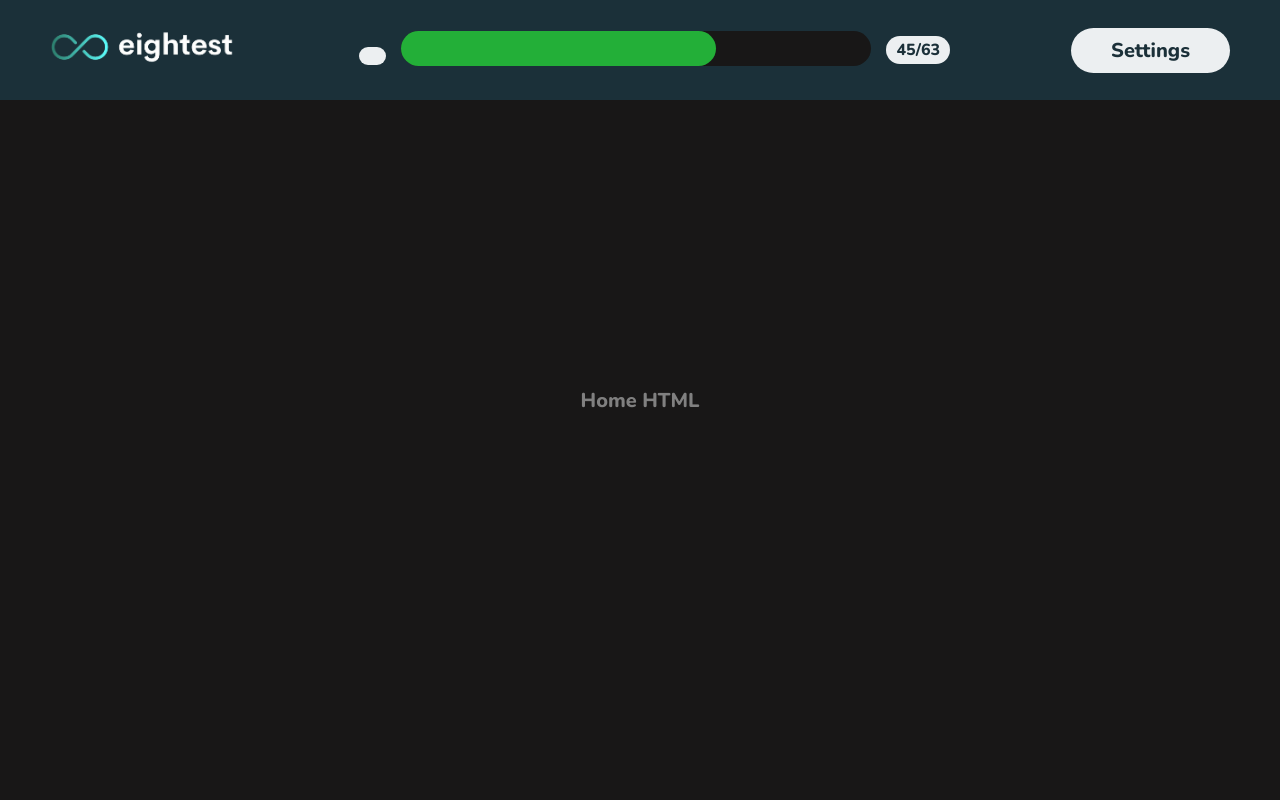
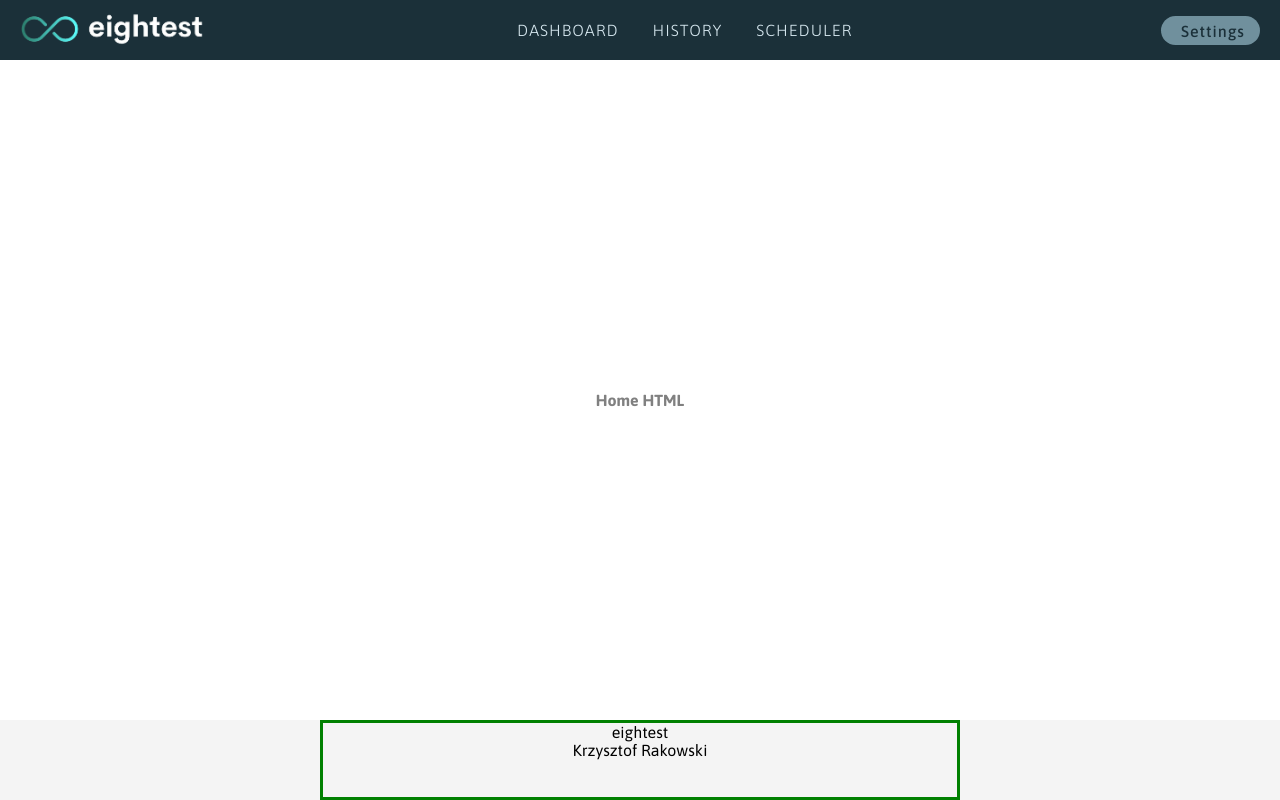
Before and after one commit to Alraku/eightest, a Django app: page / in a window 1280 px wide. Run offline with Django 4.2, Linux system fonts and the light colour scheme.

Commit message:
Redesigned navbar, added footer

```diff
--- /dev/null
+++ b/eightest/gui/static/styles/footer.css
@@ -0,0 +1,23 @@
+.footer {
+    position: fixed;
+    left: 0;
+    bottom: 0;
+    width: 100%;
+    height: 80px;
+    background-color: #F4F4F4;
+    text-align: center;
+  }
+
+.center-footer {
+    height: 80px;
+    margin: auto;
+    width: 50%;
+    border: 3px solid green;
+    text-align: center;
+    color: black;
+}
+
+.center-footer p {
+    text-align: center;
+    vertical-align: middle;
+}
--- a/eightest/gui/static/styles/home.css
+++ b/eightest/gui/static/styles/home.css
@@ -1,5 +1,5 @@
 body{
-    background-color: rgb(24, 23, 23);
+    /* background-color: rgb(24, 23, 23); */
 }
 
 .home {
--- a/eightest/gui/static/styles/navbar.css
+++ b/eightest/gui/static/styles/navbar.css
@@ -1,25 +1,27 @@
-@import url('https://fonts.googleapis.com/css2?family=Nunito:wght@400;800&display=swap');
+@import url('https://fonts.googleapis.com/css2?family=Asap:wght@300;400;500;600;700&display=swap');
 
 *{
     box-sizing: border-box;
     margin: 0;
     padding: 0;
-    font-family: 'Nunito', sans-serif;
-    font-size: 20px;
+    font-family: 'Asap', sans-serif;
+    font-size: 16px;
 }
 
-.navbar{
+.navbar {
     background-color: #1b3039;
     display: flex;
     justify-content: space-between;
     align-items: center;
-    height: 100px;
-    padding: 50px 50px;
+    height: 60px;
+    padding: 5px 20px;
 }
 
-.navbar .logo{
+.navbar .logo {
+    align-items: center;
     cursor: pointer;
-    display: flex;
+    text-align: center;
+    vertical-align: middle;
 }
 
 .navbar .logo img{
@@ -27,31 +29,43 @@
     width: auto;
 }
 
-
-.navbar .nav-links a{
-    font-size: 700;
-    color: #eceff1;
-    text-decoration: none;
+.navbar .nav-links li {
+    display: inline-block;
+    font-weight: 300;
+    color: #d4e5ed;
+    cursor: pointer;
+    letter-spacing: 1px;
+    font-size: 12px;
+    margin: 0 15px;
+    border-bottom: 1px solid transparent;
+    transition: all .5s ease-in;
 }
 
-.navbar .nav-links li a:hover{
-    color: #ffbc0e;
+.navbar .nav-links li:hover{
+    border-bottom: 1px solid #919ca1;
 }
 
-.navbar .btn button{
+.navbar .button button {
     color: #1b3039;
     border: none;
     cursor: pointer;
-    padding: 9px 40px;
-    background: #eceff1;
+    padding: 4px 15px 4px 15px;
+    background: #70909D;
     transition: all 0.3s ease 0s;
-    font-weight: 700;
+    font-weight: 500;
     border-radius: 50px;
+    font-size: 16px;
+    letter-spacing: 1px;
 }
 
-.navbar .btn button:hover{
+.fa-cog {
+    font-size: 18px;
+    padding-right: 5px;
+}
+
+.navbar .button button:hover{
     background-color: #e2f1f8;
-    transform: scale(1.1);
+    transform: scale(1.05);
 }
 
 .center {
--- /dev/null
+++ b/eightest/gui/templates/footer.html
@@ -0,0 +1,7 @@
+{% load static %}
+<div class="footer">
+    <div class="center-footer">
+        <p>eightest</p>
+        <p>Krzysztof Rakowski</p>
+    </div>
+</div>
--- a/eightest/gui/templates/main.html
+++ b/eightest/gui/templates/main.html
@@ -8,11 +8,13 @@
         {% load static %}
         <link rel="stylesheet" type="text/css" href="{% static 'styles/navbar.css' %}">
         <link rel="stylesheet" type="text/css" href="{% static 'styles/home.css' %}">
+        <link rel="stylesheet" type="text/css" href="{% static 'styles/footer.css' %}">
         <link rel="stylesheet" type="text/css" href="{% static 'fontawesome/css/all.min.css' %}" />
     </head>
     <body>
         {% include 'navbar.html' %}
         {% block content %}
         {% endblock %}
+        {% include 'footer.html' %}
     </body>
 </html>
--- a/eightest/gui/templates/navbar.html
+++ b/eightest/gui/templates/navbar.html
@@ -8,30 +8,39 @@
     </div>
 
     <div class="center">
-
-        <a class="play-pause-button" href="{% url 'function' %}">
-            <button>
-                <i class="fas fa-play"></i>
-            </button>
-        </a>
-
-        <div class="progress-bar">
-            <progress value="67" max="100"></progress>
-        </div>
-
-        <a class="tests-text">
-            45/63
-        </a>
+        <ul class="nav-links">
+            <li>
+                <a>DASHBOARD</a>
+            </li>
+            <li>
+                <a>HISTORY</a>
+            </li>
+            <li>
+                <a>SCHEDULER</a>
+            </li>
+        </ul>
     </div>
 
-    <div>
-
-        <a class="btn">
+    <div class="right">
+        <a class="button">
             <button>
                 <i class="fas fa-cog"></i>
                 Settings
             </button>
         </a>
-
     </div>
 </nav>
+<!--
+<a class="play-pause-button" href="{% url 'function' %}">
+    <button>
+        <i class="fas fa-play"></i>
+    </button>
+</a>
+
+<div class="progress-bar">
+    <progress value="67" max="100"></progress>
+</div>
+
+<a class="tests-text">
+    45/63
+</a> -->
```
